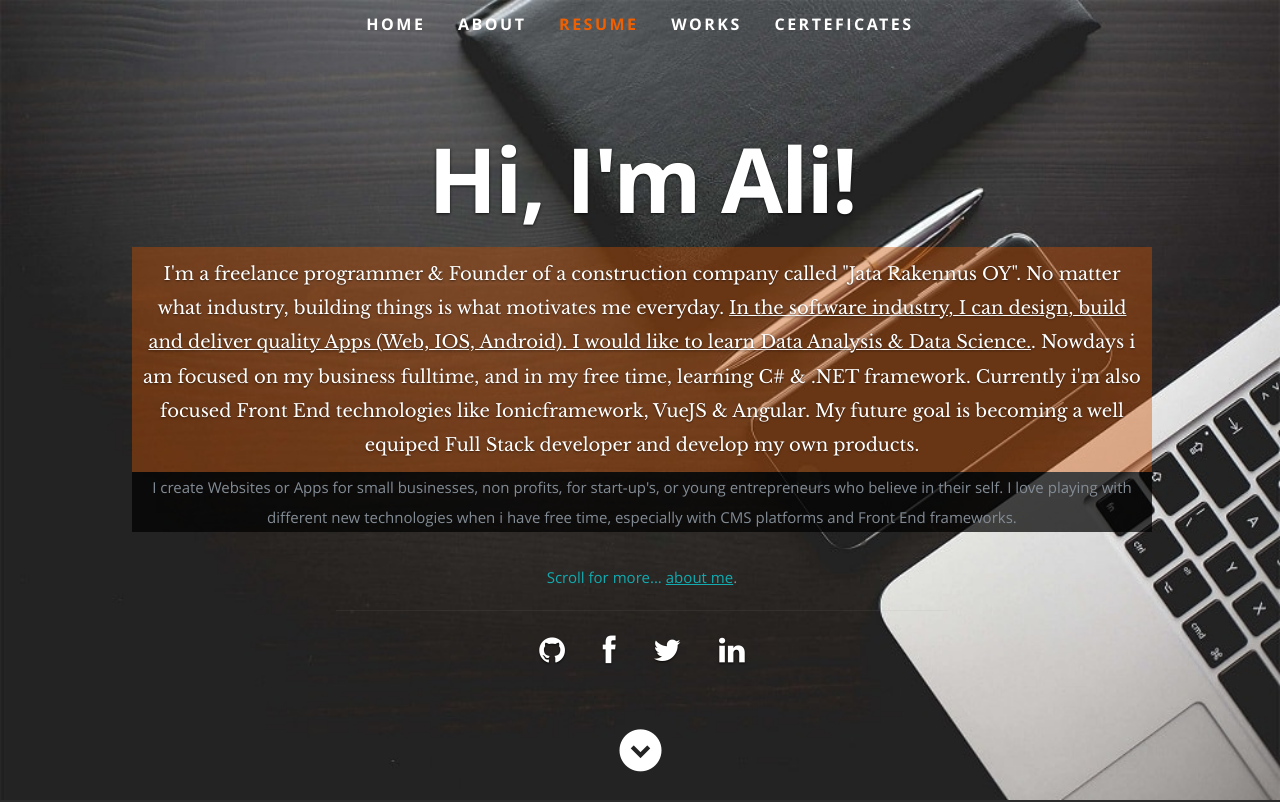
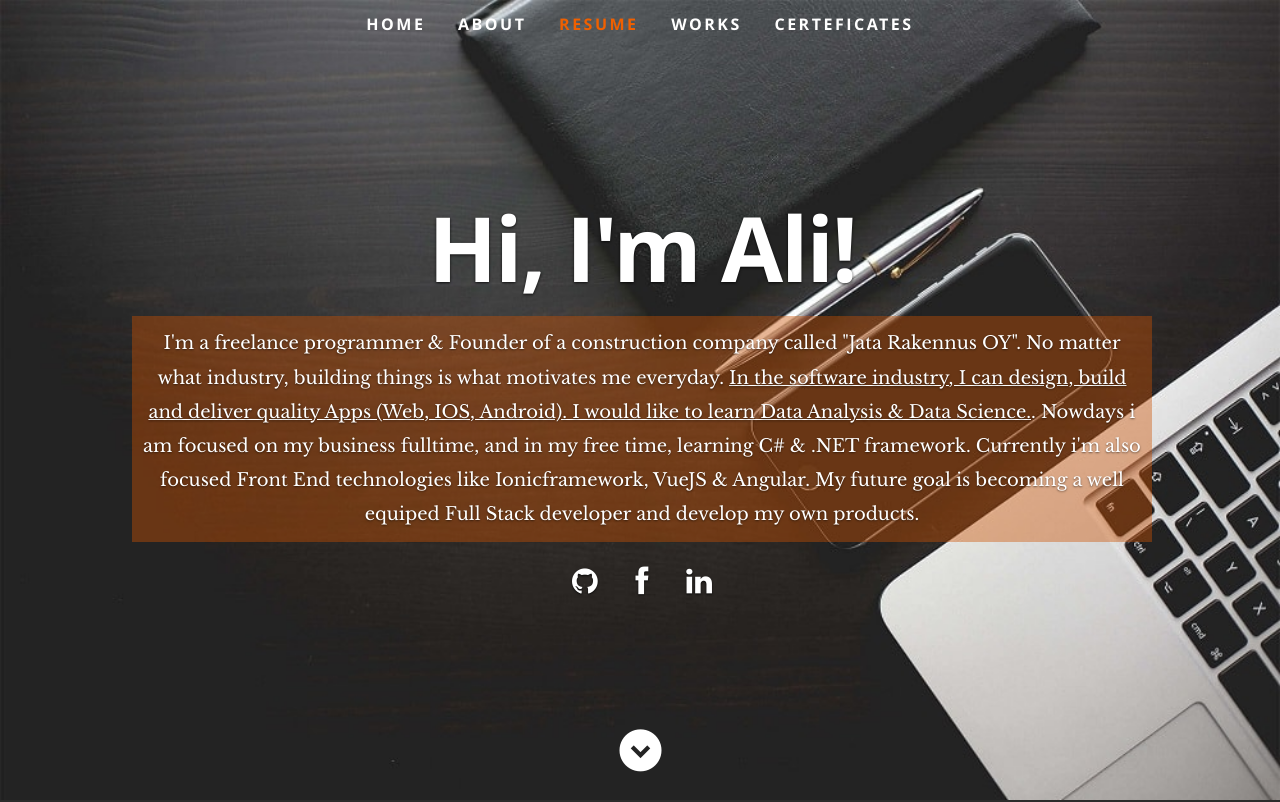
Before and after one commit to alijata123/portfolio-site, a plain HTML site: page index.html in a window 1280 px wide. Shown: the top 802 px of the page. Drawn offline with nearby package versions, Linux system fonts and the light colour scheme.

Commit message:
minor changes on text area

```diff
--- a/index.html
+++ b/index.html
@@ -127,17 +127,10 @@
              <span><a href="https://en.wikipedia.org/wiki/Web_design"><u>In the software industry, I can design, build and deliver quality Apps (Web, IOS, Android). I would like to learn Data Analysis & Data Science.</u></a></span>. Nowdays i am focused on my business fulltime, and in my free time, learning C# & .NET framework.
              Currently i'm also focused Front End technologies like <a href="https://ionicframework.com/">Ionicframework, VueJS & Angular.  My future goal is becoming a well equiped Full Stack developer and develop my own products.</a>
              </h3>
-                <p style="background-color: #000000b8;">
-                I create Websites or Apps for small businesses, non profits, for start-up's, or young entrepreneurs who believe in their self.
-                I love playing with different new technologies when i have free time, especially with CMS platforms and Front End frameworks.
-                </p>
-                <a class="smoothscroll" href="#about">Scroll for more...</a>
-             <a class="smoothscroll" href="#about"><u>about me</u></a>.
-            <hr />
+
             <ul class="social">
                 <li><a href="https://github.com/alijata123"><i class="fa fa-github"></i></a></li>
                <li><a href="https://www.facebook.com/alijataa"><i class="fa fa-facebook"></i></a></li>
-               <li><a href="#"><i class="fa fa-twitter"></i></a></li>
                <li><a href="https://www.linkedin.com/in/ali-jata-40b612104/"><i class="fa fa-linkedin"></i></a></li>
             </ul>
          </div>
```
